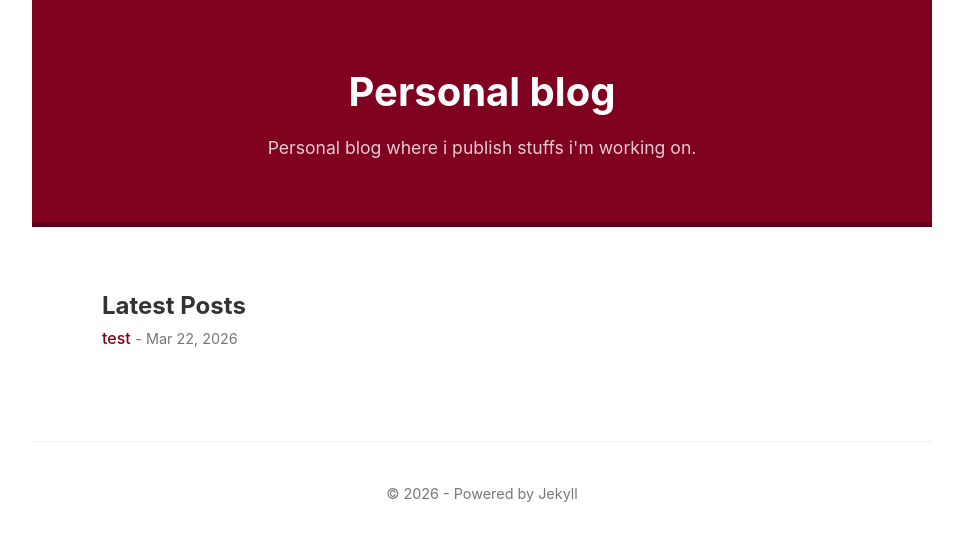
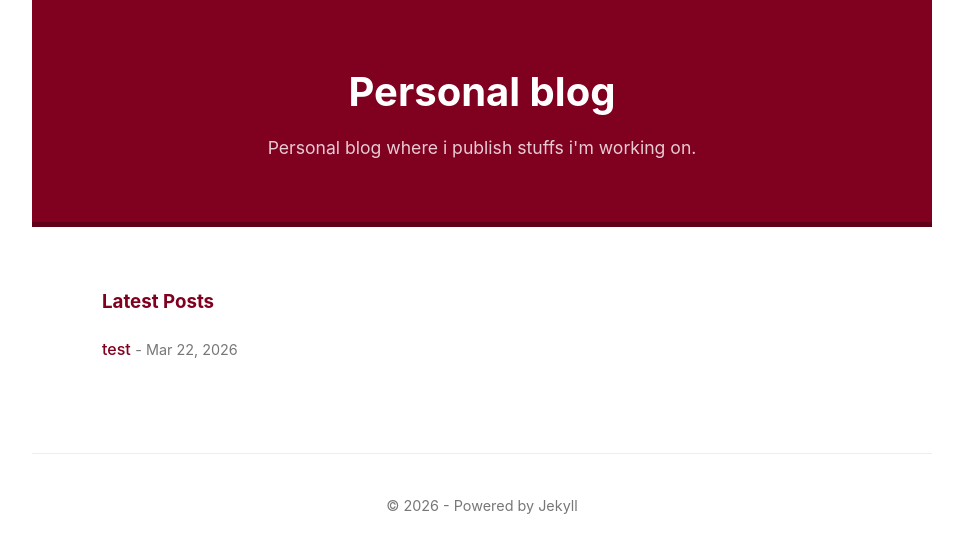
Before and after one commit to davidenetti/davidenetti.github.io, a Jekyll site: the page built from index.html, in a window 1280 px wide. Shown: the top 553 px of the page, without its empty margins (158-1121 px from the left). Built offline with Jekyll 4.4.1, drawn with Linux system fonts in a browser that asks for light colours.

Commit message:
Update index.html

```diff
--- a/index.html
+++ b/index.html
@@ -2,13 +2,8 @@
 layout: default
 title: Home
 ---
-<html>
-  <head>
-    <link rel="stylesheet" href="assets/css/style.css">
-  </head>
 
-  <body>
-    <h1>Latest Posts</h1>
+<h3>Latest Posts</h3>
 <ul>
   {% for post in site.posts %}
     <li>
@@ -17,5 +12,3 @@ title: Home
     </li>
   {% endfor %}
 </ul>
-  </body>
-</html>
```
Lines whose indentation alone changed are shown as unchanged.
